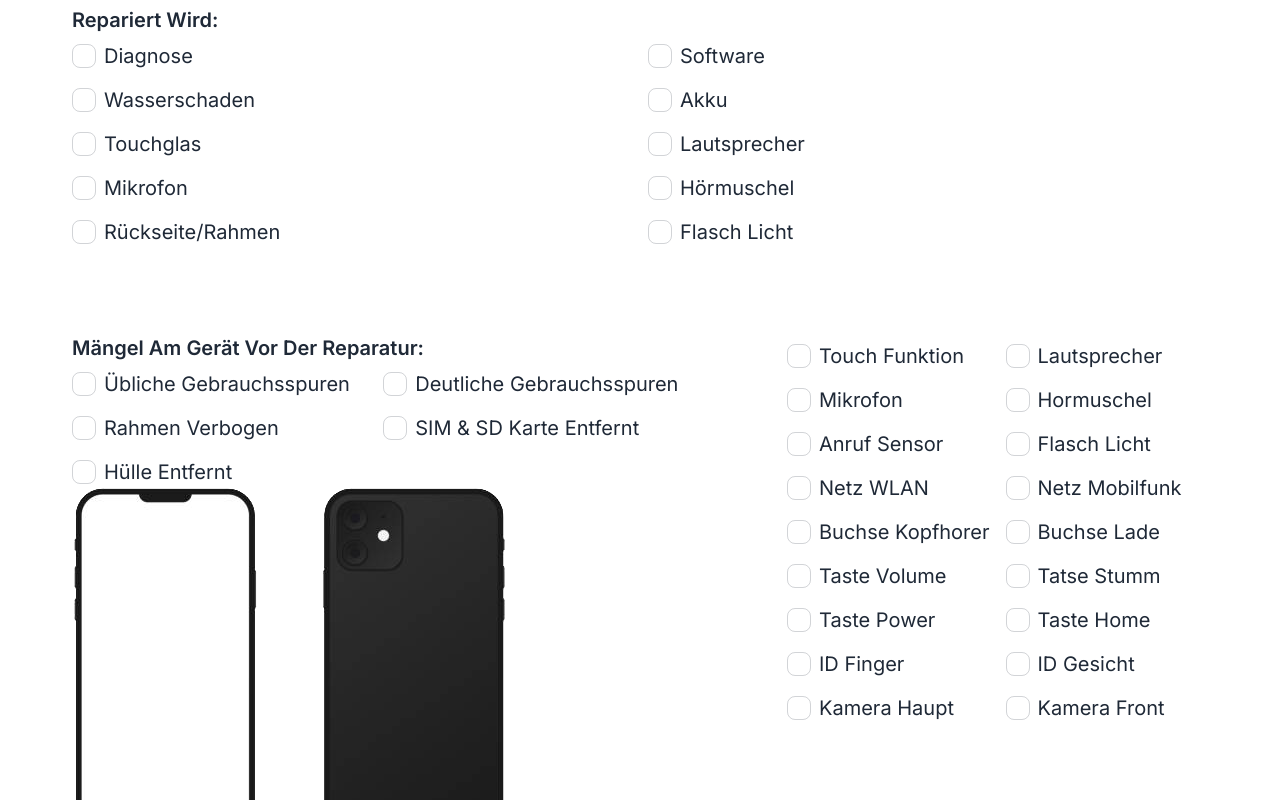
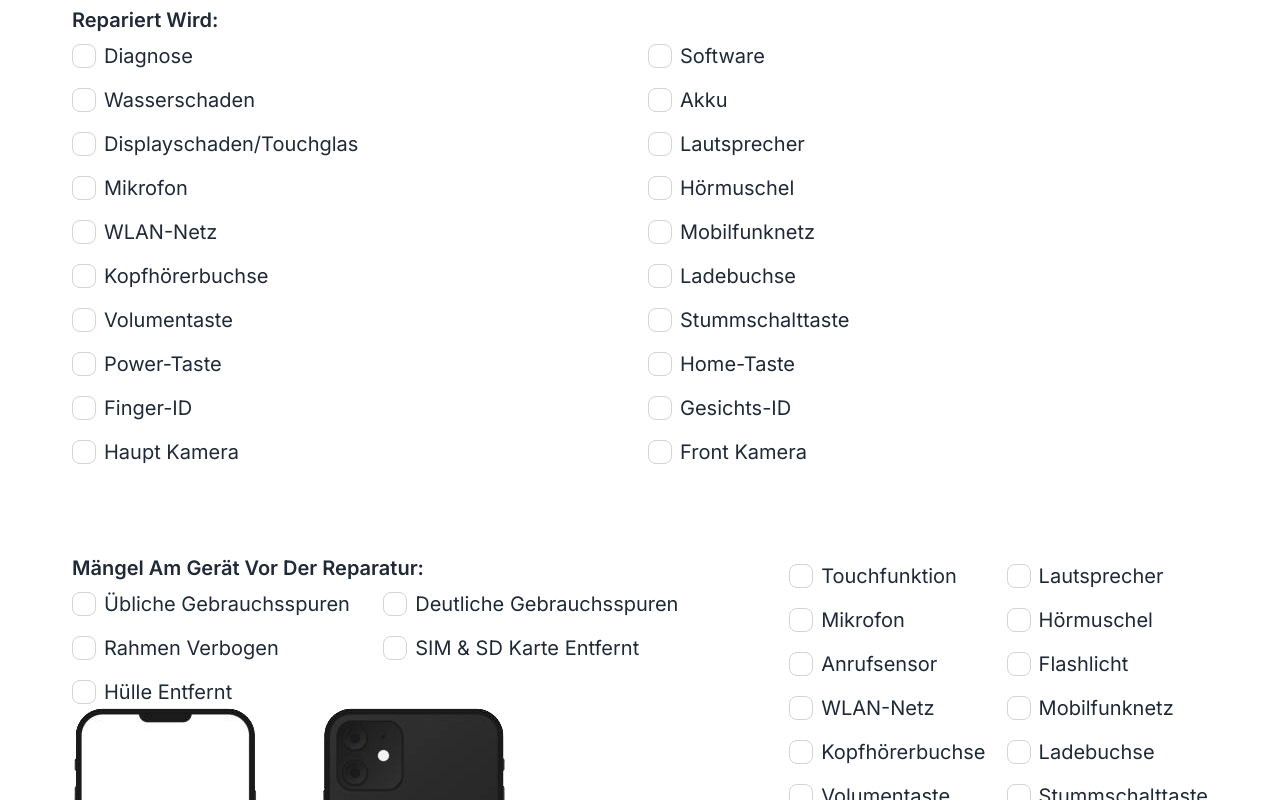
Before and after one commit to MuhEid/phoneytech-form, a Next.js app: page /form in a window 1280 px wide. Shown: the part 940-1740 px from the top of the page. Built offline with nearby package versions, Linux system fonts and the light colour scheme.

Commit message:
refactor the repair names to include all what is in the actual form

```diff
--- a/src/components/Form.tsx
+++ b/src/components/Form.tsx
@@ -19,36 +19,46 @@ type FormProps = {
     formData: FormData;
 };
 const repairsWillBeMade = [
-    "diagnose",
-    "software",
-    "wasserschaden",
-    "akku",
-    "touchglas",
-    "lautsprecher",
-    "mikrofon",
-    "hörmuschel",
-    "Rückseite/Rahmen",
-    "flasch Licht",
+    "Diagnose",
+    "Software",
+    "Wasserschaden",
+    "Akku",
+    "Displayschaden/Touchglas",
+    "Lautsprecher",
+    "Mikrofon",
+    "Hörmuschel",
+    "WLAN-Netz",
+    "Mobilfunknetz",
+    "Kopfhörerbuchse",
+    "Ladebuchse",
+    "Volumentaste",
+    "Stummschalttaste",
+    "Power-Taste",
+    "Home-Taste",
+    "Finger-ID",
+    "Gesichts-ID",
+    "Haupt kamera",
+    "Front kamera",
 ];
 const testBeforeRepair = [
-    "touch funktion",
-    "lautsprecher",
-    "mikrofon",
-    "hormuschel",
-    "anruf sensor",
-    "flasch licht",
-    "netz WLAN",
-    "netz mobilfunk",
-    "buchse kopfhorer",
-    "buchse lade",
-    "taste volume",
-    "tatse stumm",
-    "taste power",
-    "taste home",
-    "ID finger",
-    "ID gesicht",
-    "kamera haupt",
-    "kamera front",
+    "Touchfunktion",
+    "Lautsprecher",
+    "Mikrofon",
+    "Hörmuschel",
+    "Anrufsensor",
+    "Flashlicht",
+    "WLAN-Netz",
+    "Mobilfunknetz",
+    "Kopfhörerbuchse",
+    "Ladebuchse",
+    "Volumentaste",
+    "Stummschalttaste",
+    "Power-Taste",
+    "Home-Taste",
+    "Finger-ID",
+    "Gesichts-ID",
+    "Hauptkamera",
+    "Frontkamera",
 ];
 
 const deviceItemsBeforeRepair = [
```
